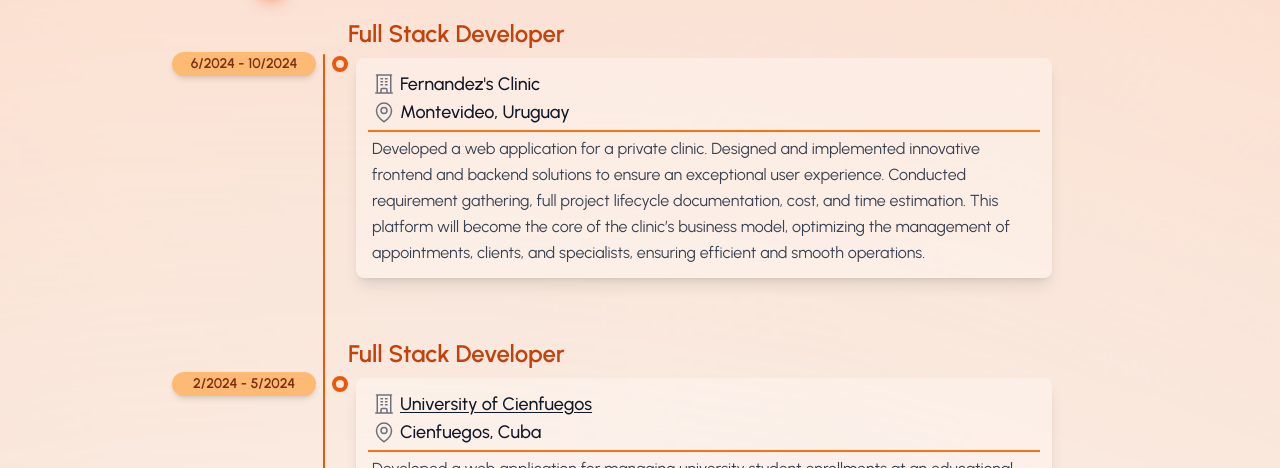
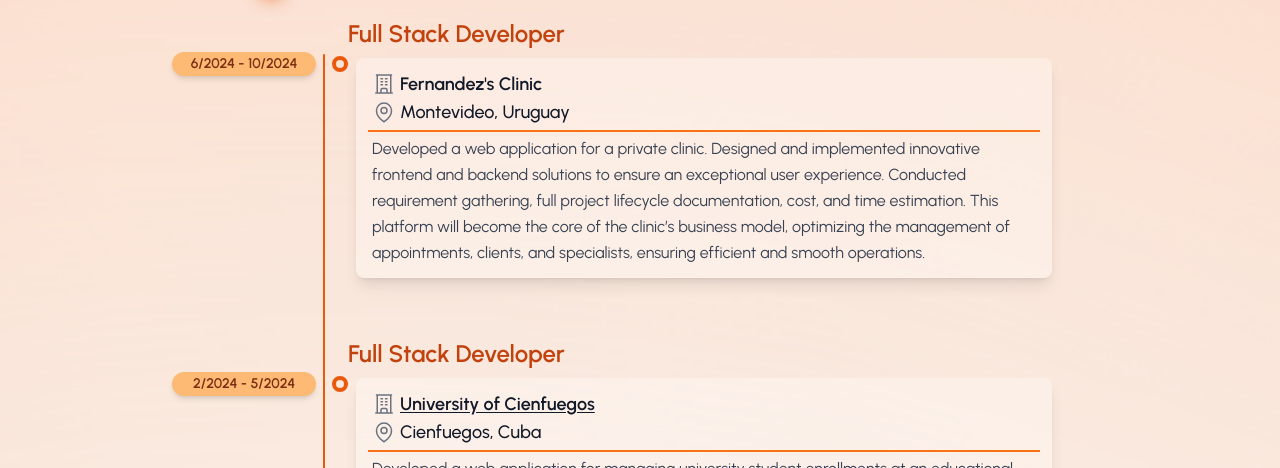
Before and after one commit to sergioAff/Portafolio, a Next.js app: page /experiencia in a window 1280 px wide. Shown: the part 216-684 px from the top of the page. Built offline with nearby package versions, Linux system fonts and the light colour scheme.

Commit message:
update time line

```diff
--- a/src/components/experience/TimeLine.tsx
+++ b/src/components/experience/TimeLine.tsx
@@ -56,13 +56,10 @@ export const TimeLine = ({
                             <Link
                               href={experience.companyLink}
                               target="_blank"
-                              className={clsx(
-                                " hover:text-orange-500 transition-colors duration-150 ease-in-out",
-                                {
-                                  "underline underline-offset-2":
-                                    experience.companyLink,
-                                }
-                              )}
+                              className={clsx(" font-semibold", {
+                                "underline underline-offset-2 hover:text-orange-500 transition-colors duration-150 ease-in-out":
+                                  experience.companyLink,
+                              })}
                             >
                               {experience.company}
                             </Link>{" "}
```
